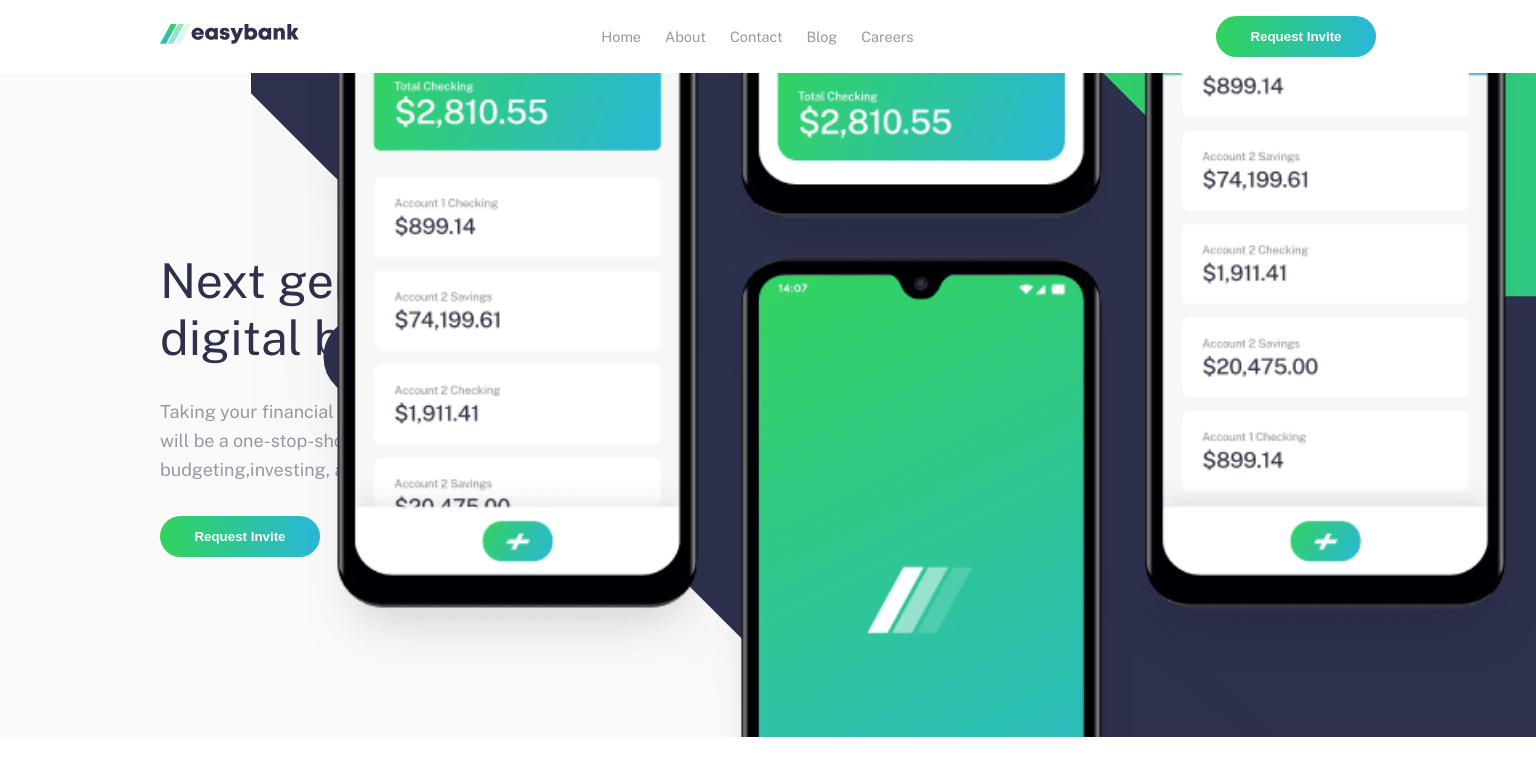
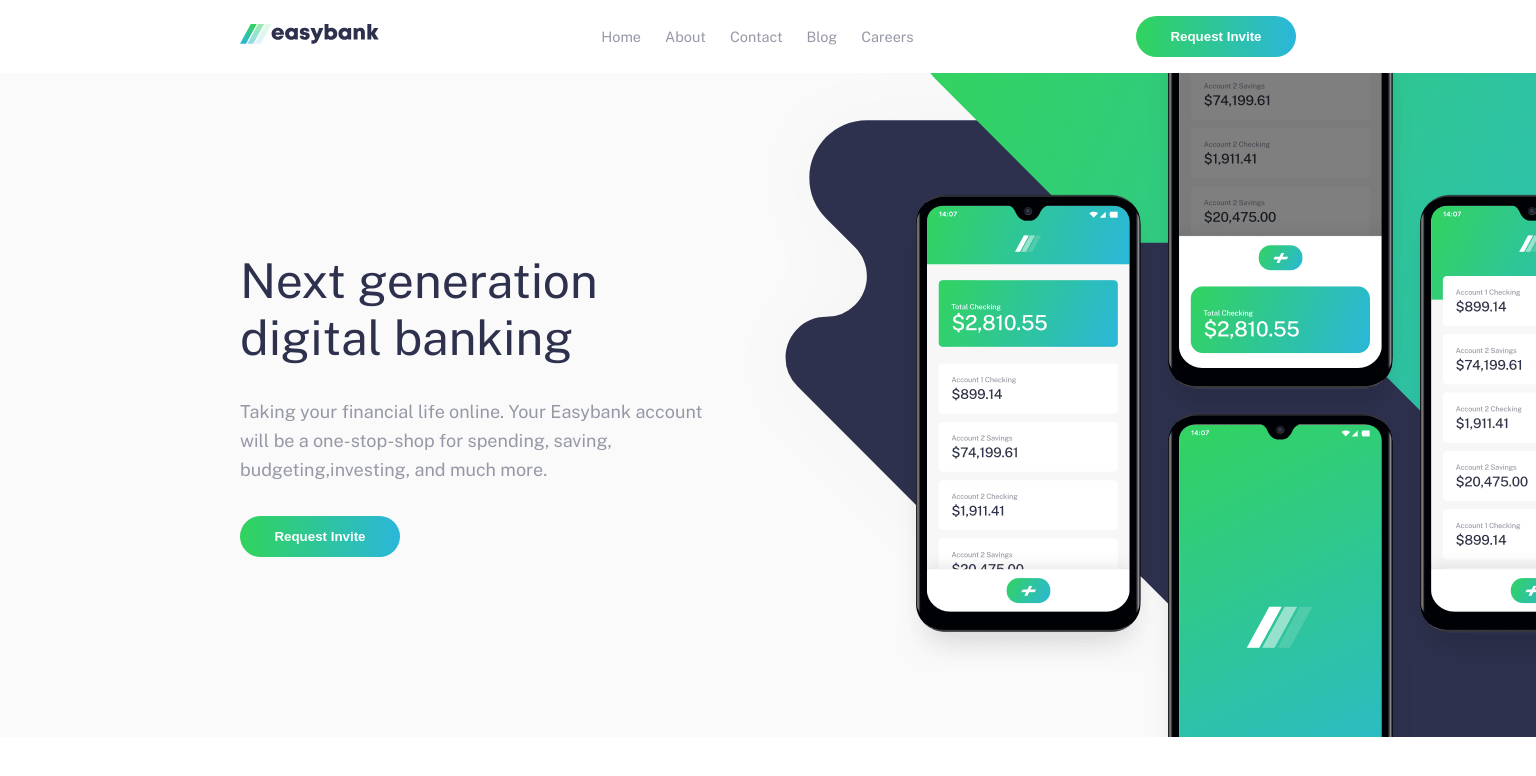
Before and after one commit to MustaphaOuassit/easybank-landing-page-master, a plain HTML site: page index.html in a window 1536 px wide. Drawn offline with nearby package versions, Linux system fonts and the light colour scheme.

Commit message:
fix slide responsive

```diff
--- a/css/style.css
+++ b/css/style.css
@@ -21,7 +21,7 @@
 
     /* Adjustment */
 
-    --left: 10rem;
+    --left: 15rem;
 }
 
 *{
@@ -116,29 +116,45 @@ main{
     justify-content: center;
     align-items: center;
     position: relative;
+    overflow: hidden;
 }
 
-.slide .intro-img-product{
-    /*position: absolute;
-    right: 0;
-    bottom: 0;
-    padding-left: 3.5rem;
-    height: 57.7rem;*/
-
+.slide .intro-product {
+    display: flex;
+    flex-direction: column;
+    justify-content: center;
+    align-items: center;
+    gap: 2rem;
+    padding-left: var(--left);
+    padding-right: var(--left);
 }
 
-.slide .intro-img-product .bg{
+
+.slide .intro-product span{
+    color: var(--Dark-blue);
+    font-size: 3rem;
+    font-weight: 400;
+    text-align: center;
+}
+
+.slide .intro-product p{
+    color: var(--Grayish-blue);
+    font-weight: 400;
+    line-height: 1.8rem;
+    text-align: center;
+}
+
+.slide .intro-img-product img:first-child{
     position: absolute;
     left: 0;
     top: -25vw;
     width: 100vw;
 }
 
-.slide .intro-img-product .mockup{
+.slide .intro-img-product img:last-child{
     position: relative;
     width: 80vw;
-    left: 0;
-    margin-top: -28.3vw;
+    margin-top: -28.4vw;
 }
 
 
@@ -180,41 +196,32 @@ main{
     }
 
     main{
-        position: relative;
-        z-index: -1;
         overflow-x: hidden;
     }
 
-
     .slide{
-        display: flex;
         height: 41.5rem;
-        background-color: var(--Very-light-gray);
         flex-direction: row;
         justify-content: space-between;
-        align-items: center;
         padding-left: var(--left);
-        position: relative;
+        overflow: unset;
     }
 
 
     .slide .intro-product{
-        display: flex;
-        flex-direction: column;
-        gap: 2rem;
+        justify-content: unset;
+        align-items: unset;
+        padding: 0;
         width: 30rem;
     }
 
-    .slide .intro-product h1{
-        color: var(--Dark-blue);
-        font-size: 3rem;
-        font-weight: 400;
+
+    .slide .intro-product span{
+        text-align: left;
     }
 
     .slide .intro-product p{
-        color: var(--Grayish-blue);
-        font-weight: 400;
-        line-height: 1.8rem;
+        text-align: left;
     }
 
     .slide .intro-img-product{
@@ -225,10 +232,18 @@ main{
         padding-left: 3.5rem;
         height: 57.7rem;
     }
-    .slide .intro-img-product img{
+    .slide .intro-img-product img:first-child{
+        display: none;
+    }
 
-        position: relative;
+    .slide .intro-img-product img:last-child{
         top: 8.6rem;
         left: 8rem;
+        width: auto;
+        margin-top: 0;
     }
 }
+.helo{
+    height: 50rem;
+    background-color: red;
+}
--- a/index.html
+++ b/index.html
@@ -35,14 +35,14 @@
     <section class="slide">
 
       <div class="intro-product">
-        <h1>Next generation digital banking</h1>
+        <span>Next generation digital banking</span>
         <p>Taking your financial life online. Your Easybank account will be a one-stop-shop for spending, saving, budgeting,investing, and much more.</p>
         <button class="btn">Request Invite</button>
       </div>
 
       <div class="intro-img-product">
-        <img class="bg" src="./images/bg-intro-mobile.svg" alt="">
-        <img class="mockup" src="./images/image-mockups.png" alt="">
+        <img src="./images/bg-intro-mobile.svg" alt="">
+        <img src="./images/image-mockups.png" alt="">
       </div>
     </section>
   </main>
```
